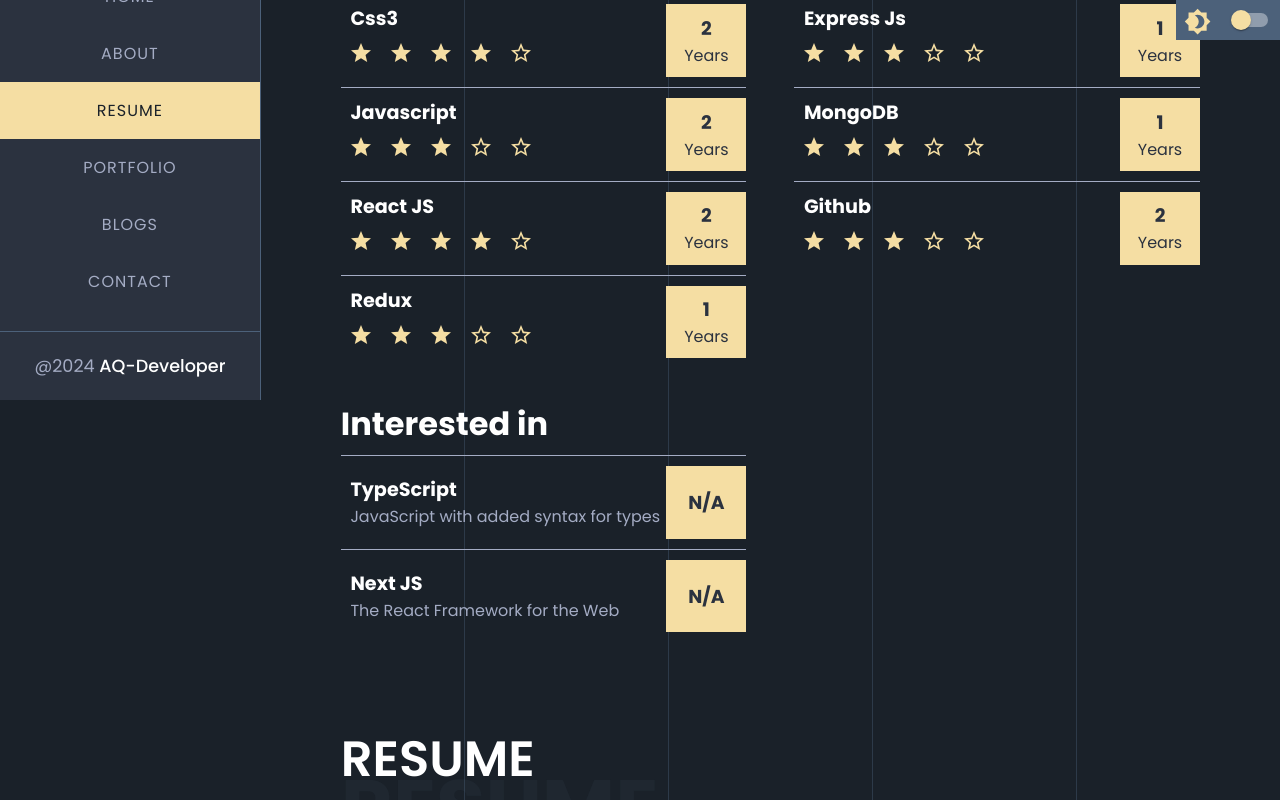
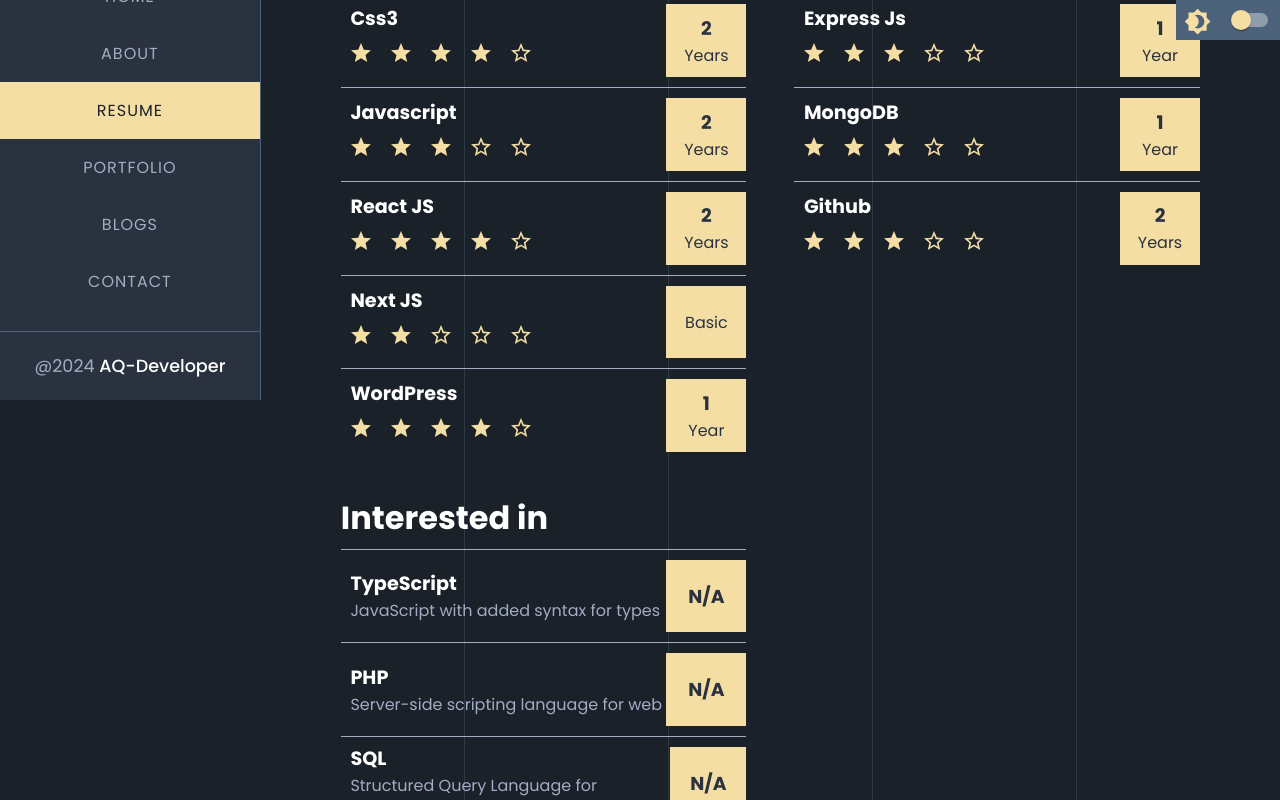
Before and after one commit to aqibaliakbar/My-Portfolio---Aqib, a React (Vite) app: page /resume in a window 1280 px wide. Shown: the part 400-1200 px from the top of the page. Built offline with nearby package versions, Linux system fonts and the light colour scheme.

Commit message:
Skills and Resume Updated!

```diff
--- a/src/components/ImageSection/index.jsx
+++ b/src/components/ImageSection/index.jsx
@@ -2,7 +2,7 @@
 import './index.css'
 import resumeImgDark from '../../assets/images/resume1.png'
 import resumeImgLight from '../../assets/images/resumeLight.png'
-import resume from "../../assets/Resume - Aqib Ali Akbar.pdf";
+import resume from "../../assets/Resume-Aqib.pdf";
 import { motion } from "framer-motion";
 
 const ImageSection = ({theme}) => {
--- a/src/components/ResumeStarSkills/index.jsx
+++ b/src/components/ResumeStarSkills/index.jsx
@@ -37,10 +37,16 @@
             text={"Years"}
           />
           <ResumeStar
-            title={"Redux"}
-            filledStars={3}
+            title={"Next JS"}
+            filledStars={2}
+            // experience={1}
+            text={"Basic"}
+          />
+          <ResumeStar
+            title={"WordPress"}
+            filledStars={4}
             experience={1}
-            text={"Years"}
+            text={"Year"}
           />
         </div>
         <div>
@@ -52,19 +58,19 @@
             title={"Node Js"}
             filledStars={3}
             experience={1}
-            text={"Years"}
+            text={"Year"}
           />
           <ResumeStar
             title={"Express Js"}
             filledStars={3}
             experience={1}
-            text={"Years"}
+            text={"Year"}
           />
           <ResumeStar
             title={"MongoDB"}
             filledStars={3}
             experience={1}
-            text={"Years"}
+            text={"Year"}
           />
           <ResumeStar
             title={"Github"}
@@ -84,8 +90,14 @@
             // text={"Not Used"}
           />
           <ResumeStar
-            title={"Next JS"}
-            subText={"The React Framework for the Web"}
+            title={"PHP"}
+            subText={"Server-side scripting language for web"}
+            experience={"N/A"}
+            // text={"Not Used"}
+          />
+          <ResumeStar
+            title={"SQL"}
+            subText={"Structured Query Language for databases"}
             experience={"N/A"}
             // text={"Not Used"}
           />
```
Also changed, not shown: 2 other files (tests, documents, lock files or other folders).
